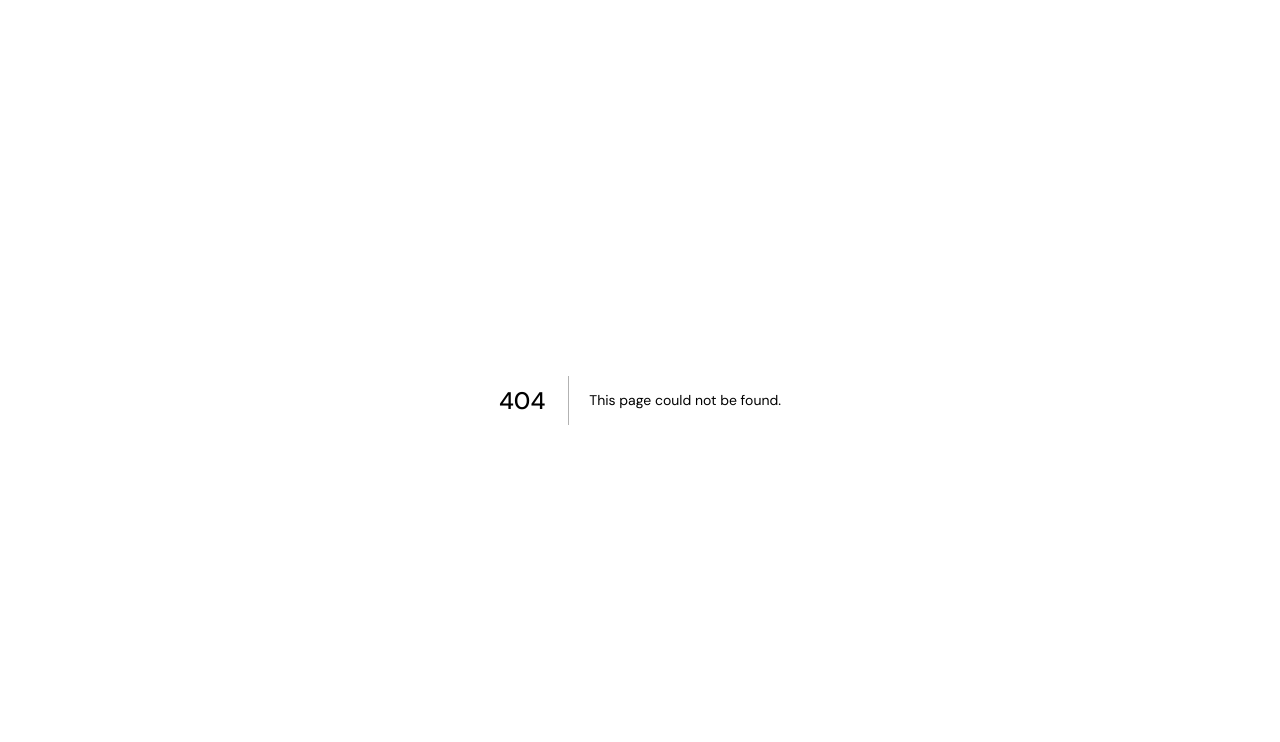
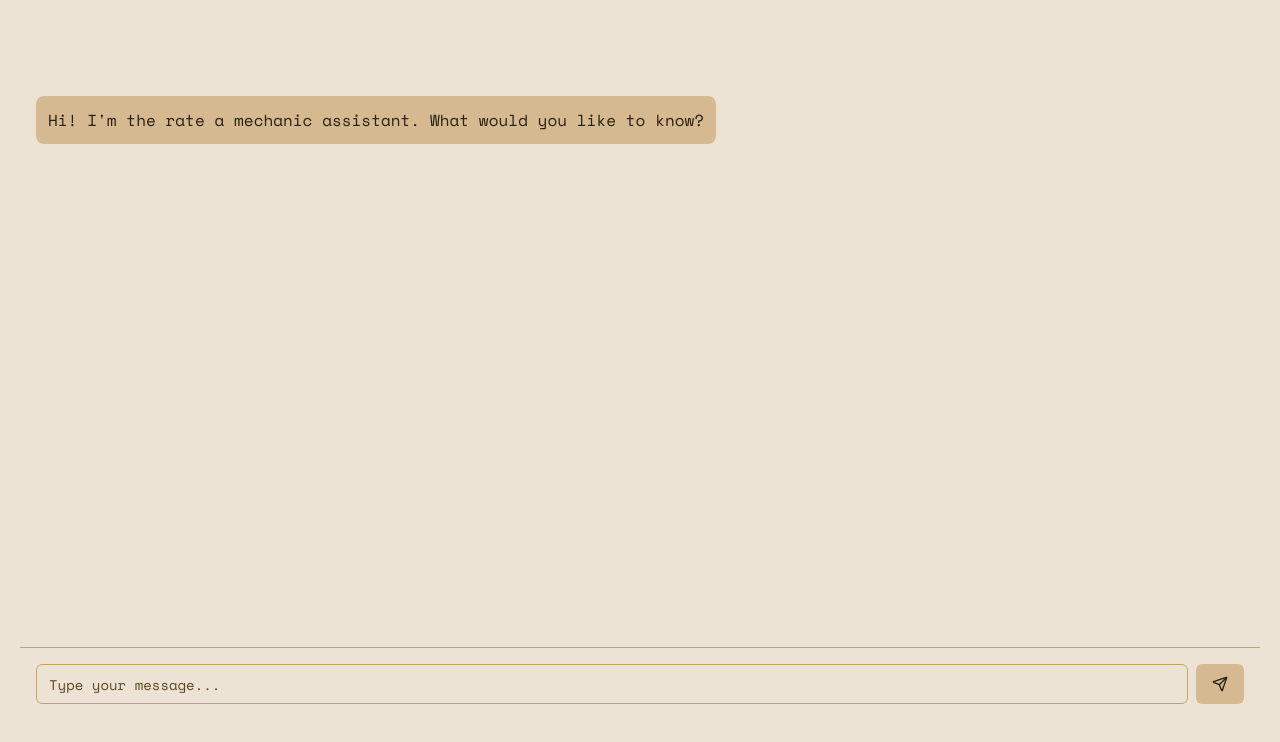
Before and after one commit to tushcmd/ram-rag, a Next.js app: page /chat in a window 1280 px wide. Before the commit this address had no page. Shown: the top 742 px of the page. Built offline with nearby package versions, Linux system fonts and the light colour scheme.

Commit message:
feat: components and pages base setup

```diff
--- /dev/null
+++ b/app/chat/page.js
@@ -0,0 +1,10 @@
+import Chat from '@/components/core/chat'
+import React from 'react'
+
+export default function Page() {
+  return (
+    <div className='h-screen page-container'>
+      <Chat />
+    </div>
+  )
+}
--- /dev/null
+++ b/app/mechanics/[id]/page.js
@@ -0,0 +1,7 @@
+import React from 'react'
+
+export default function MechanicProfiulePage() {
+  return (
+    <div className='p-4 text-center page-layout'>MechanicProfilePage</div>
+  )
+}
--- a/app/submit-link/page.js
+++ b/app/submit-link/page.js
@@ -8,7 +8,7 @@ import { Loader2 , Send} from 'lucide-react'
 
 const handleSubmit = async (event) => {
   event.preventDefault()
-  alert("hello")
+  alert("Tush says hello")
   // const url = event.target.url.value
   // const response = await fetch('/api/submit-link', {
   //     method: 'POST',
@@ -22,6 +22,7 @@ const handleSubmit = async (event) => {
 export default function SubmitLink() {
   const [inputValue, setInputValue] = useState("");
   const [loading, setLoading] = useState(false);
+
   return (
     <div className='page-container'>
       <div className="flex flex-col w-full gap-2">
@@ -31,7 +32,7 @@ export default function SubmitLink() {
         >
         <Input
             type="url"
-            placeholder="Paste the website link"
+            placeholder="Paste the link"
             required
             className="text-muted-foreground"
             value={inputValue}
--- a/components/core/chat.jsx
+++ b/components/core/chat.jsx
@@ -1,14 +1,80 @@
-import React from 'react'
+'use client'
+
+import React, { useState } from 'react'
 import { Card, CardContent } from "@/components/ui/card"
-import { ScrollArea } from "@/components/ui/scroll-area"
+// import { ScrollArea } from "@/components/ui/scroll-area"
 import { Input } from "@/components/ui/input"
 import { Button } from "@/components/ui/button"
+import { Loader2, Send } from 'lucide-react'
 
 export default function Chat() {
+
+    const [messages, setMessages] = useState([
+        { role: 'assistant', content: "Hi! I'm the rate a mechanic assistant. What would you like to know?" },
+    ])
+
+    const [message, setMessage] = useState('')
+    const [isLoading, setIsLoading] = useState();
+
+
+    const sendMessage = async () => {
+        if (!message) return
+        setIsLoading(true)
+        setMessages([...messages, { role: 'user', content: message }])
+        setMessage('')
+        const response = await fetch('/api/chat', {
+            method: 'POST',
+            headers: {
+                'Content-Type': 'application/json',
+            },
+            body: JSON.stringify({ messages }),
+        })
+        const data = await response.json()
+        setMessages([...messages, { role: 'assistant', content: data.message }])
+        setIsLoading(false)
+    }
+
+
+    const handleKeyPress = () => {
+        if (event.key === 'Enter' && !event.shiftKey) {
+            event.preventDefault()
+            sendMessage()
+        }
+    }
 
 
 
     return (
-        <div>Chat</div>
+        <div className="flex flex-col h-full">
+            <div className="flex-1 p-4 space-y-4 overflow-y-auto custom-scrollbar">
+                {messages.map((msg, index) => (
+                    <div key={index} className={`flex items-start gap-4 ${msg.role === 'user' ? 'justify-end' : ''}`}>
+                        <div className={`rounded-lg p-3 max-w-[75%] break-words ${msg.role === 'assistant' ? 'bg-primary text-primary-foreground' : 'bg-muted'
+                            }`}>
+                            <p>{msg.content}</p>
+                        </div>
+                    </div>
+                ))}
+                <div
+                // ref={messagesEndRef}
+                />
+            </div>
+            <div className="p-4 border-t bg-background">
+                <form onSubmit={(e) => { e.preventDefault(); sendMessage(); }} className="flex items-center gap-2">
+                    <Input
+                        type="text"
+                        placeholder="Type your message..."
+                        className="flex-1"
+                        value={message}
+                        onChange={() => setMessage(e.target.value)}
+                        disabled={isLoading}
+                        onKeyPress={handleKeyPress}
+                    />
+                    <Button type="submit" disabled={isLoading}>
+                        {isLoading ? <Loader2 className='w-4 h-4 animate-spin' /> : <Send className='w-4 h-4' />}
+                    </Button>
+                </form>
+            </div>
+        </div>
     )
 }
--- /dev/null
+++ b/components/core/mechanics-list.jsx
@@ -0,0 +1,7 @@
+import React from 'react'
+
+export default function MechanicList() {
+  return (
+    <div>MechanicList</div>
+  )
+}
```
Also changed, not shown: 1 other file (tests, documents, lock files or other folders).
